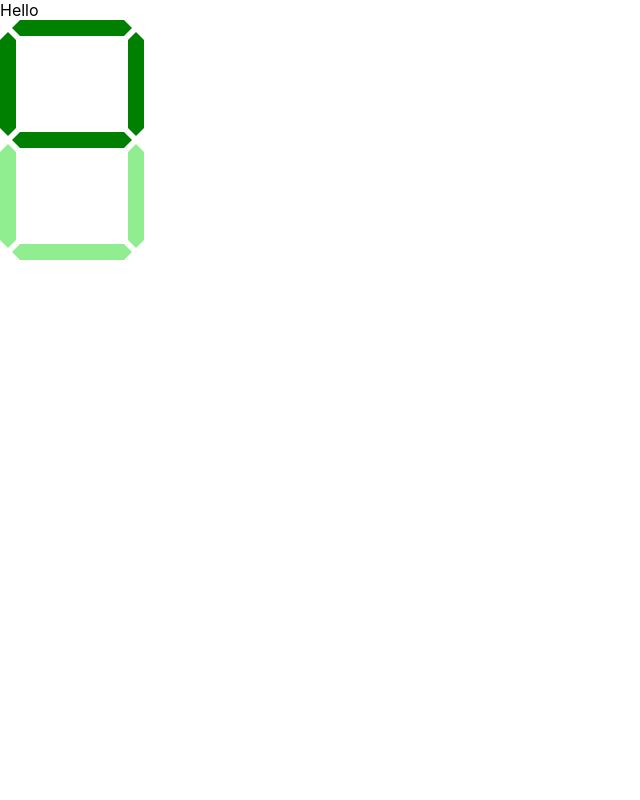
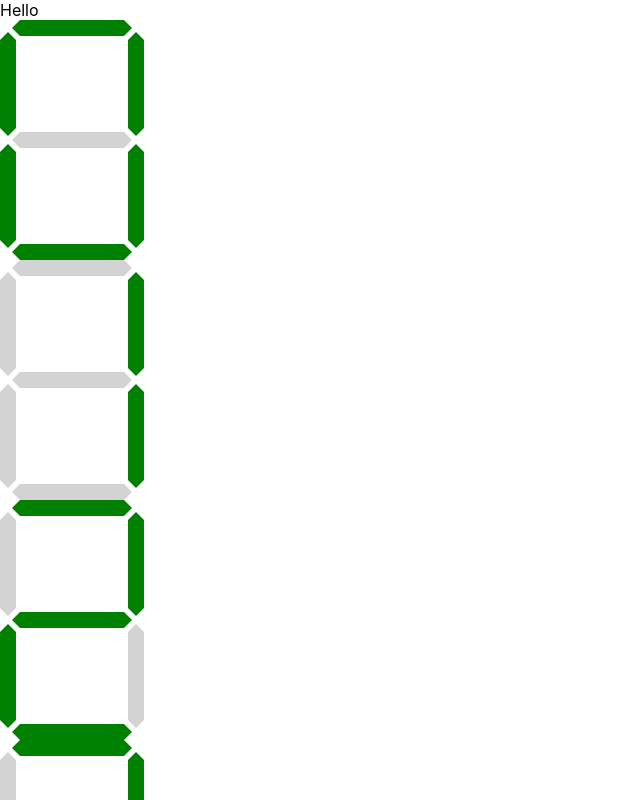
Before and after one commit to peterkrokhin/react-digital-watch, a React (Create React App) app: page / in a window 1280 px wide. Shown: the top 800 px of the page, without its empty margins (0-640 px from the left). Built offline with nearby package versions, Linux system fonts and the light colour scheme.

Commit message:
added number to digits mapper

```diff
--- a/src/App.tsx
+++ b/src/App.tsx
@@ -4,7 +4,16 @@ export const App = () => {
   return (
     <div className="App">
       Hello
-      <Digit />
+      <Digit number={0}/>
+      <Digit number={1}/>
+      <Digit number={2}/>
+      <Digit number={3}/>
+      <Digit number={4}/>
+      <Digit number={5}/>
+      <Digit number={6}/>
+      <Digit number={7}/>
+      <Digit number={8}/>
+      <Digit number={9}/>
     </div>
   );
 }
--- a/src/components/clockface/digit/Digit.module.css
+++ b/src/components/clockface/digit/Digit.module.css
@@ -11,14 +11,14 @@
     align-items: center
 }
 
-.digit .vertical_area .vertical_line_on {
+.digit .vertical_area .vertical_line.line_on {
     width: 2vmin;
     height: 11vmin;
     background-color: green;
     position: relative;
 }
 
-.digit .vertical_area .vertical_line_on::before {
+.digit .vertical_area .vertical_line.line_on::before {
     content: "";
     position: absolute;
     top: -1vmin;
@@ -29,7 +29,7 @@
     border-top: 0;
 }
 
-.digit .vertical_area .vertical_line_on::after {
+.digit .vertical_area .vertical_line.line_on::after {
     content: "";
     position: absolute;
     top: 100%;
@@ -46,13 +46,13 @@
     justify-content: center;
 }
 
-.digit .horizontal_area .horizontal_line_on {
+.digit .horizontal_area .horizontal_line.line_on {
     width: 13vmin;
     background-color: green;
     position: relative;
 }
 
-.digit .horizontal_area .horizontal_line_on::before {
+.digit .horizontal_area .horizontal_line.line_on::before {
     content: "";
     position: absolute;
     left: -1vmin;
@@ -63,7 +63,7 @@
     border-left: 0;
 }
 
-.digit .horizontal_area .horizontal_line_on::after {
+.digit .horizontal_area .horizontal_line.line_on::after {
     content: "";
     position: absolute;
     left: 100%;
@@ -74,59 +74,59 @@
     border-right: 0;
 }
 
-.digit .vertical_area .vertical_line_off {
+.digit .vertical_area .vertical_line.line_off {
     width: 2vmin;
     height: 11vmin;
-    background-color: lightgreen;
+    background-color: lightgray;
     position: relative;
 }
 
-.digit .vertical_area .vertical_line_off::before {
+.digit .vertical_area .vertical_line.line_off::before {
     content: "";
     position: absolute;
     top: -1vmin;
     width: 0;
     height: 0;
     border: 1vmin solid transparent;
-    border-bottom-color: lightgreen;
+    border-bottom-color: lightgray;
     border-top: 0;
 }
 
-.digit .vertical_area .vertical_line_off::after {
+.digit .vertical_area .vertical_line.line_off::after {
     content: "";
     position: absolute;
     top: 100%;
     width: 0;
     height: 0;
     border: 1vmin solid transparent;
-    border-top-color: lightgreen;
+    border-top-color: lightgray;
     border-bottom: 0;
 }
 
-.digit .horizontal_area .horizontal_line_off {
+.digit .horizontal_area .horizontal_line.line_off {
     width: 13vmin;
-    background-color: lightgreen;
+    background-color: lightgray;
     position: relative;
 }
 
-.digit .horizontal_area .horizontal_line_off::before {
+.digit .horizontal_area .horizontal_line.line_off::before {
     content: "";
     position: absolute;
     left: -1vmin;
     width: 0;
     height: 0;
     border: 1vmin solid transparent;
-    border-right-color: lightgreen;
+    border-right-color: lightgray;
     border-left: 0;
 }
 
-.digit .horizontal_area .horizontal_line_off::after {
+.digit .horizontal_area .horizontal_line.line_off::after {
     content: "";
     position: absolute;
     left: 100%;
     width: 0;
     height: 0;
     border: 1vmin solid transparent;
-    border-left-color: lightgreen;
+    border-left-color: lightgray;
     border-right: 0;
 }
--- a/src/components/clockface/digit/Digit.tsx
+++ b/src/components/clockface/digit/Digit.tsx
@@ -1,26 +1,48 @@
 import styles from './Digit.module.css';
 
+const numberToDigitMapper: Map<number, boolean[]> = new Map([
+    [0, [true, true, true, false, true, true, true]],
+    [1, [false, false, true, false, false, true, false]],
+    [2, [true, false, true, true, true, false, true]],
+    [3, [true, false, true, true, false, true, true]],
+    [4, [false, true, true, true, false, true, false]],
+    [5, [true, true, false, true, false, true, true]],
+    [6, [true, true, false, true, true, true, true]],
+    [7, [true, false, true, false, false, true, false]],
+    [8, [true, true, true, true, true, true, true]],
+    [9, [true, true, true, true, false, true, true]],
+]);
 
-export const Digit = () => {
+const defaultDigitElements = [true, true, true, true, true, true, true];
+
+interface DigitProps {
+    number: number;
+}
+
+export const Digit = ({ number }: DigitProps) => {
+    const digitsElements = numberToDigitMapper.get(number) || defaultDigitElements;
+    const lineClasses = digitsElements.map(d =>
+        d ? styles.line_on : styles.line_off);
+    console.log(lineClasses);
     return (
         <div>
         <div className={styles.digit}>
                 <div className={styles.horizontal_area}>
-                <div className={styles.horizontal_line_on}></div>
+                    <div className={`${styles.horizontal_line} ${lineClasses[0]}`}></div>
                 </div>
                 <div className={styles.vertical_area}>
-                <div className={styles.vertical_line_on}></div>
-                <div className={styles.vertical_line_on}></div>
+                    <div className={`${styles.vertical_line} ${lineClasses[1]}`}></div>
+                    <div className={`${styles.vertical_line} ${lineClasses[2]}`}></div>
                 </div>
                 <div className={styles.horizontal_area}>
-                <div className={styles.horizontal_line_on}></div>
+                    <div className={`${styles.horizontal_line} ${lineClasses[3]}`}></div>
                 </div>
                 <div className={styles.vertical_area}>
-                <div className={styles.vertical_line_off}></div>
-                <div className={styles.vertical_line_off}></div>
+                    <div className={`${styles.vertical_line} ${lineClasses[4]}`}></div>
+                    <div className={`${styles.vertical_line} ${lineClasses[5]}`}></div>
                 </div>
                 <div className={styles.horizontal_area}>
-                <div className={styles.horizontal_line_off}></div>
+                    <div className={`${styles.horizontal_line} ${lineClasses[6]}`}></div>
                 </div>
             </div>
         </div>
```
Lines whose indentation alone changed are shown as unchanged.
